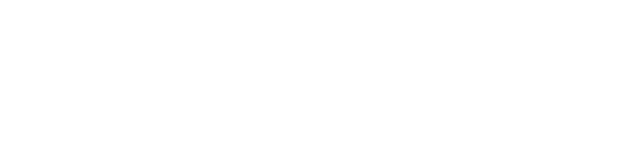
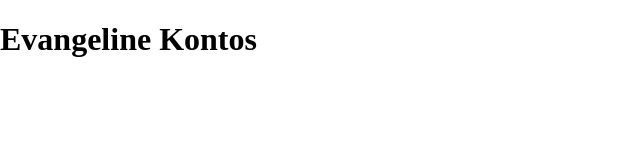
Before and after one commit to Binghamton-University-Design/web-journal-evakontos, a plain HTML site: page index.html in a window 1280 px wide. Shown: the whole page, without its empty margins (0-640 px from the left). Drawn offline with nearby package versions, Linux system fonts and the light colour scheme.

Commit message:
Update index.html

```diff
--- a/index.html
+++ b/index.html
@@ -12,6 +12,8 @@
 
 	<body>
 
+		<h1>Evangeline Kontos</h1>
+
 	</body>
 
 </html>
```
